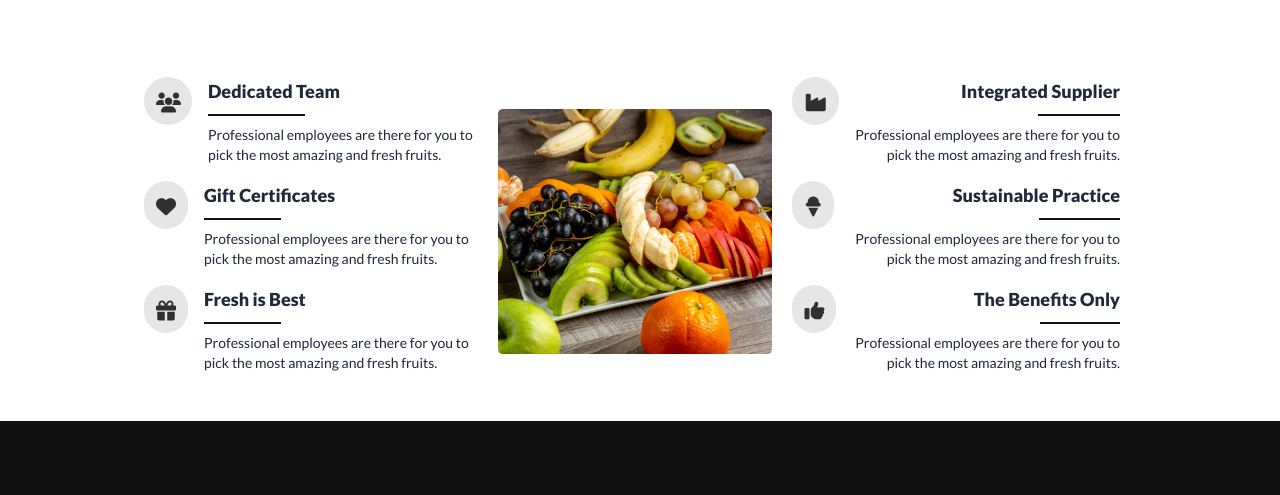
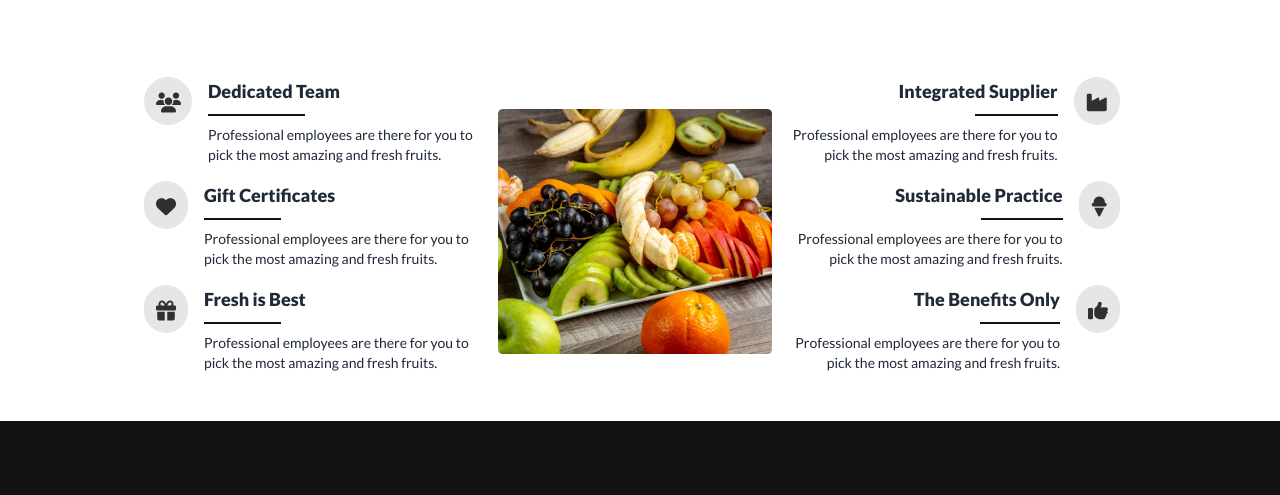
Before and after one commit to Bulbul-Programing/fruit-burst-web, a plain HTML site: page index.html in a window 1280 px wide. Shown: the part 1894-2389 px from the top of the page. Drawn offline with nearby package versions, Linux system fonts and the light colour scheme.

```diff
--- a/index.html
+++ b/index.html
@@ -454,7 +454,7 @@
           <img src="images/whychoose1.png" alt="">
         </div>
         <div>
-          <div class="lg:flex md:flex mb-4 lg:text-left md:text-left text-center">
+          <div class="lg:flex md:flex-row-reverse mb-4 lg:text-left md:text-left text-center">
             <div class="bg-[#1212121A] mx-auto md:mx-0 h-12 w-12 rounded-full md:mb-6 md:mr-4 lg:mr-4">
               <i class="fa-solid text-xl p-3 fa-industry" style="color: #303030;"></i>
             </div>
@@ -463,7 +463,7 @@
               <p class="mt-5 text-sm text-center lg:text-right md:text-left font-medium">Professional employees are there for you to pick the most amazing and fresh fruits.</p>
             </div>
           </div>
-          <div class="lg:flex md:flex mb-4 lg:text-left md:text-left text-center">
+          <div class="lg:flex md:flex-row-reverse mb-4 lg:text-left md:text-left text-center">
             <div class="bg-[#1212121A] mx-auto md:mx-0 h-12 w-12 rounded-full md:mb-6 md:mr-4 lg:mr-4">
               <i class="fa-solid text-xl p-3 fa-ice-cream" style="color: #303030;"></i>
             </div>
@@ -472,7 +472,7 @@
               <p class="mt-5 text-sm text-center lg:text-right md:text-left font-medium">Professional employees are there for you to pick the most amazing and fresh fruits.</p>
             </div>
           </div>
-          <div class="lg:flex md:flex mb-4 lg:text-left md:text-left text-center">
+          <div class="lg:flex md:flex-row-reverse mb-4 lg:text-left md:text-left text-center">
             <div class="bg-[#1212121A] mx-auto md:mx-0 h-12 w-12 rounded-full md:mb-6 md:mr-4 lg:mr-4">
               <i class="fa-solid text-xl  p-3 fa-thumbs-up" style="color: #303030;"></i>
             </div>
```
